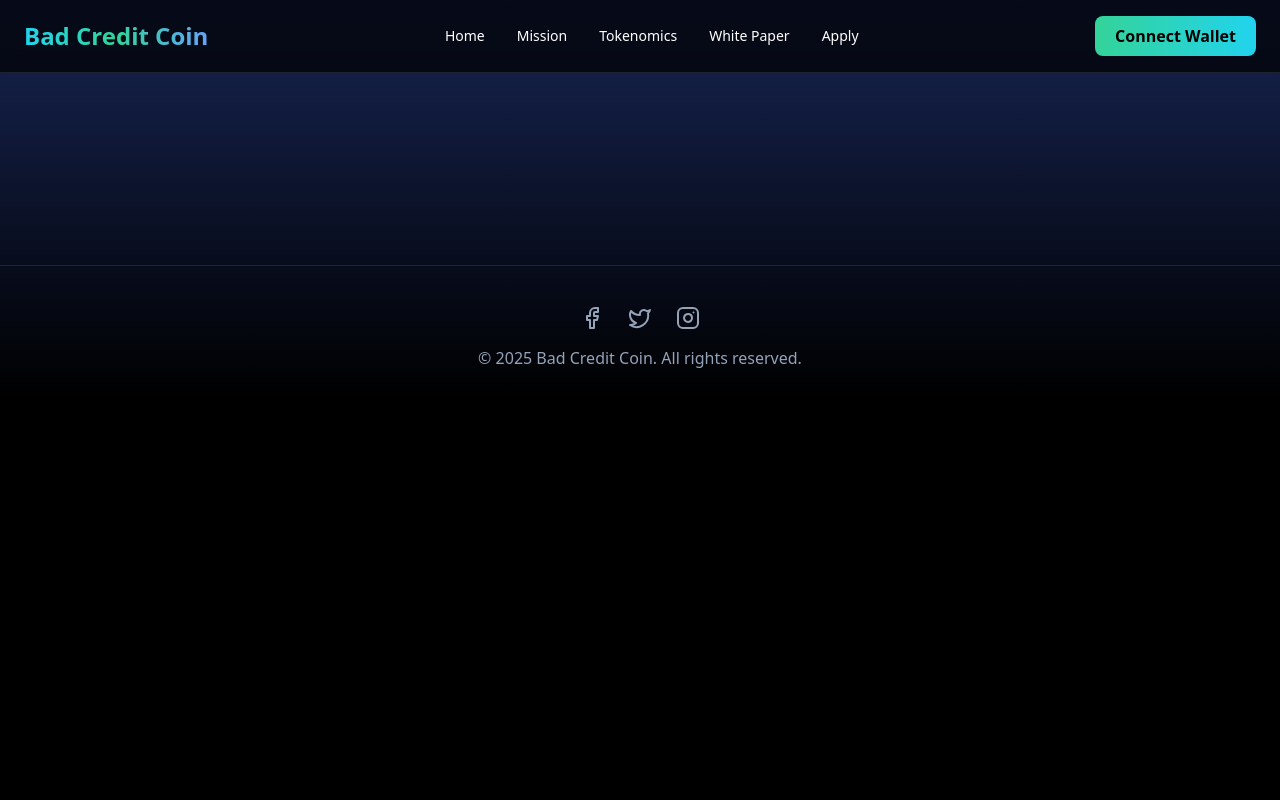
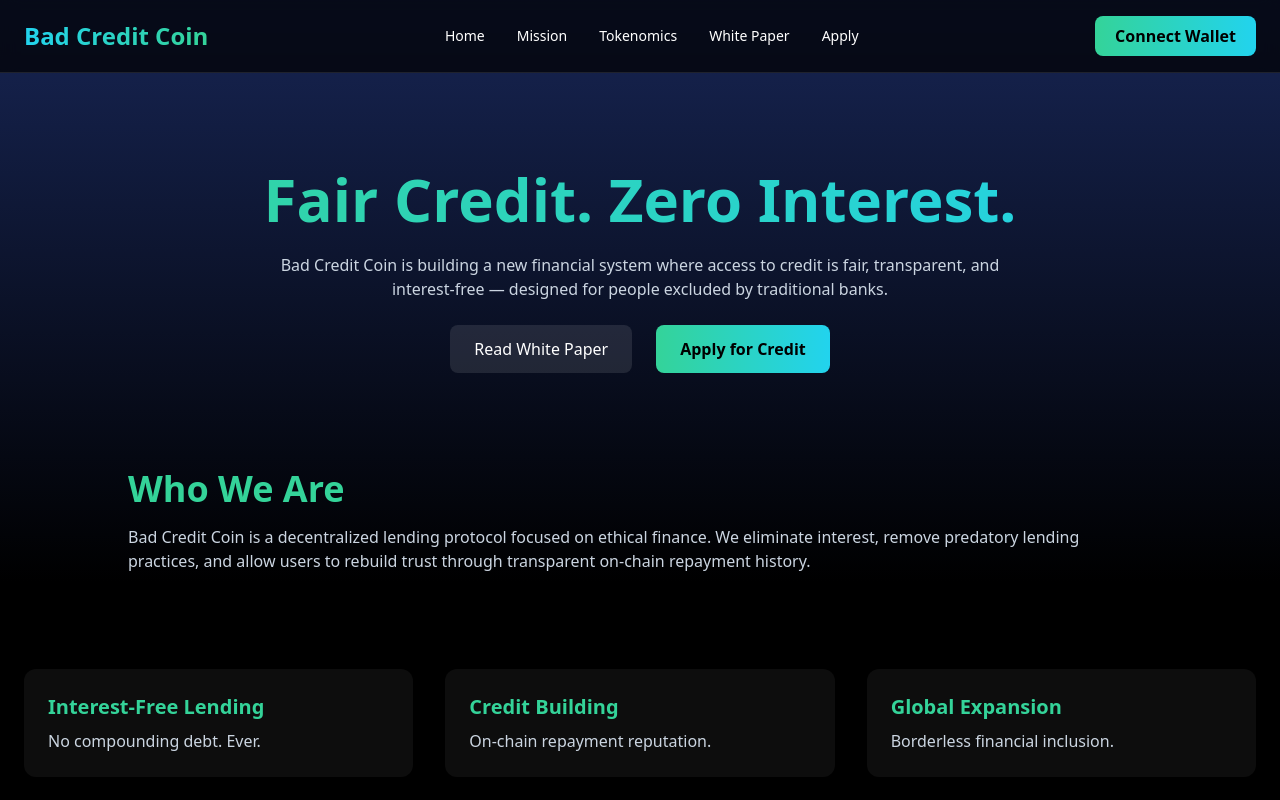
Before and after one commit to jahangirchoudhry1978-star/bad-credit-coin, a React (Vite) app: page / in a window 1280 px wide. Shown: the top 800 px of the page. Built offline with nearby package versions, Linux system fonts and the light colour scheme.

Commit message:
Restore home page and add full mission tokenomics whitepaper apply pages

```diff
--- a/src/App.tsx
+++ b/src/App.tsx
@@ -4,12 +4,12 @@ import { Doughnut } from "react-chartjs-2";
 import "chart.js/auto";
 import { Facebook, Twitter, Instagram } from "lucide-react";
 
-type Page = "home" | "mission" | "tokenomics" | "whitepaper" | "apply";
+export default function App() {
+  const [page, setPage] = useState<
+    "home" | "mission" | "tokenomics" | "whitepaper" | "apply"
+  >("home");
 
-export default function App() {
-  const [page, setPage] = useState<Page>("home");
-
-  const Nav = ({ label, p }: { label: string; p: Page }) => (
+  const Nav = ({ label, p }: { label: string; p: typeof page }) => (
     <button
       onClick={() => setPage(p)}
       className="hover:text-emerald-400 transition font-medium"
@@ -18,15 +18,8 @@ export default function App() {
     </button>
   );
 
-  /* ================= TOKENOMICS DATA ================= */
-  const allocationData = {
-    labels: [
-      "Public Distribution",
-      "Lending Pool",
-      "Team",
-      "Marketing",
-      "Reserve",
-    ],
+  const tokenData = {
+    labels: ["Public", "Lending Pool", "Team", "Marketing", "Reserve"],
     datasets: [
       {
         data: [50, 25, 10, 10, 5],
@@ -44,13 +37,12 @@ export default function App() {
 
   return (
     <div className="min-h-screen bg-gradient-to-b from-blue-950 via-black to-black text-white">
-      {/* ================= HEADER ================= */}
-      <header className="sticky top-0 z-50 backdrop-blur bg-black/70 border-b border-white/10">
-        <div className="max-w-7xl mx-auto px-6 py-4 flex items-center justify-between">
-          <div className="text-2xl font-extrabold bg-gradient-to-r from-cyan-400 via-emerald-400 to-blue-400 bg-clip-text text-transparent">
+      {/* HEADER */}
+      <header className="sticky top-0 z-50 bg-black/70 backdrop-blur border-b border-white/10">
+        <div className="max-w-7xl mx-auto px-6 py-4 flex justify-between items-center">
+          <div className="text-2xl font-extrabold bg-gradient-to-r from-cyan-400 to-emerald-400 bg-clip-text text-transparent">
             Bad Credit Coin
           </div>
-
           <nav className="flex gap-8 text-sm">
             <Nav label="Home" p="home" />
             <Nav label="Mission" p="mission" />
@@ -58,7 +50,6 @@ export default function App() {
             <Nav label="White Paper" p="whitepaper" />
             <Nav label="Apply" p="apply" />
           </nav>
-
           <button className="px-5 py-2 rounded-lg bg-gradient-to-r from-emerald-400 to-cyan-400 text-black font-semibold">
             Connect Wallet
           </button>
@@ -66,128 +57,139 @@ export default function App() {
       </header>
 
       <AnimatePresence mode="wait">
-        {/* ================= HOME (UNCHANGED) ================= */}
+        {/* HOME */}
         {page === "home" && (
           <motion.section
             key="home"
             initial={{ opacity: 0, y: 20 }}
             animate={{ opacity: 1, y: 0 }}
             exit={{ opacity: 0 }}
-            className="py-24 px-6 max-w-7xl mx-auto"
+            className="py-24 px-6 max-w-7xl mx-auto space-y-24"
           >
-            {/* 🔒 HOME PAGE CONTENT REMAINS EXACTLY AS YOU HAD IT */}
+            {/* HERO */}
+            <div className="text-center space-y-6">
+              <h1 className="text-6xl font-extrabold bg-gradient-to-r from-emerald-400 to-cyan-400 bg-clip-text text-transparent">
+                Fair Credit. Zero Interest.
+              </h1>
+              <p className="text-slate-300 max-w-3xl mx-auto">
+                Bad Credit Coin is building a new financial system where access
+                to credit is fair, transparent, and interest-free — designed for
+                people excluded by traditional banks.
+              </p>
+              <div className="flex justify-center gap-6 mt-8">
+                <button
+                  onClick={() => setPage("whitepaper")}
+                  className="px-6 py-3 rounded-lg bg-white/10 hover:bg-white/20"
+                >
+                  Read White Paper
+                </button>
+                <button
+                  onClick={() => setPage("apply")}
+                  className="px-6 py-3 rounded-lg bg-gradient-to-r from-emerald-400 to-cyan-400 text-black font-semibold"
+                >
+                  Apply for Credit
+                </button>
+              </div>
+            </div>
+
+            {/* WHO WE ARE */}
+            <div className="max-w-5xl mx-auto space-y-4">
+              <h2 className="text-4xl font-bold text-emerald-400">
+                Who We Are
+              </h2>
+              <p className="text-slate-300">
+                Bad Credit Coin is a decentralized lending protocol focused on
+                ethical finance. We eliminate interest, remove predatory lending
+                practices, and allow users to rebuild trust through transparent
+                on-chain repayment history.
+              </p>
+            </div>
+
+            {/* FEATURES */}
+            <div className="grid md:grid-cols-3 gap-8">
+              {[
+                ["Interest-Free Lending", "No compounding debt. Ever."],
+                ["Credit Building", "On-chain repayment reputation."],
+                ["Global Expansion", "Borderless financial inclusion."],
+              ].map(([title, desc]) => (
+                <div key={title} className="bg-white/5 p-6 rounded-xl">
+                  <h3 className="text-xl font-bold text-emerald-400">
+                    {title}
+                  </h3>
+                  <p className="text-slate-300 mt-2">{desc}</p>
+                </div>
+              ))}
+            </div>
+
+            {/* CTA */}
+            <div className="text-center">
+              <button className="px-8 py-4 rounded-xl bg-gradient-to-r from-emerald-400 to-cyan-400 text-black font-bold">
+                Join the Waitlist
+              </button>
+            </div>
           </motion.section>
         )}
 
-        {/* ================= MISSION ================= */}
+        {/* MISSION */}
         {page === "mission" && (
-          <motion.section
-            key="mission"
-            initial={{ opacity: 0 }}
-            animate={{ opacity: 1 }}
-            exit={{ opacity: 0 }}
-            className="py-24 px-6 max-w-6xl mx-auto space-y-12"
-          >
+          <motion.section className="py-24 px-6 max-w-6xl mx-auto space-y-10">
             <h1 className="text-5xl font-bold text-center text-emerald-400">
               Our Mission
             </h1>
 
-            <div className="grid md:grid-cols-2 gap-8">
-              <div className="bg-white/5 p-6 rounded-xl">
-                <h3 className="text-xl font-bold text-emerald-400">
-                  Financial Inclusion
-                </h3>
-                <p className="text-slate-300 mt-3">
-                  Millions are excluded from traditional finance due to bad
-                  credit or geography. We provide fair access to capital without
-                  discrimination.
-                </p>
+            {[
+              [
+                "Zero-Interest Lending",
+                "We eliminate interest entirely so borrowers know exactly what they owe from day one. No compounding debt, no traps, no exploitation.",
+              ],
+              [
+                "Transparent Monthly Fees",
+                "Clear monthly service fees replace hidden interest and penalties, restoring trust and fairness.",
+              ],
+              [
+                "On-Chain Credit Records",
+                "Every repayment builds a tamper-proof blockchain reputation, enabling higher credit access over time.",
+              ],
+              [
+                "Global Financial Inclusion",
+                "Designed to scale globally, bringing ethical finance to underserved populations worldwide.",
+              ],
+            ].map(([title, desc]) => (
+              <div key={title} className="bg-white/5 p-6 rounded-xl">
+                <h3 className="text-xl font-bold text-emerald-400">{title}</h3>
+                <p className="text-slate-300 mt-3">{desc}</p>
               </div>
+            ))}
+          </motion.section>
+        )}
 
-              <div className="bg-white/5 p-6 rounded-xl">
-                <h3 className="text-xl font-bold text-emerald-400">
-                  Zero Interest Lending
-                </h3>
-                <p className="text-slate-300 mt-3">
-                  Borrowers repay exactly what they borrow — no interest, no
-                  compounding debt, no traps.
-                </p>
-              </div>
-
-              <div className="bg-white/5 p-6 rounded-xl">
-                <h3 className="text-xl font-bold text-emerald-400">
-                  On-Chain Trust
-                </h3>
-                <p className="text-slate-300 mt-3">
-                  Creditworthiness is built transparently through on-chain
-                  repayment history, not opaque credit bureaus.
-                </p>
-              </div>
-
-              <div className="bg-white/5 p-6 rounded-xl">
-                <h3 className="text-xl font-bold text-emerald-400">
-                  Global Expansion
-                </h3>
-                <p className="text-slate-300 mt-3">
-                  Borderless ethical finance for underserved communities
-                  worldwide.
-                </p>
-              </div>
+        {/* TOKENOMICS */}
+        {page === "tokenomics" && (
+          <motion.section className="py-24 px-6 max-w-6xl mx-auto space-y-10">
+            <h1 className="text-5xl font-bold text-center text-emerald-400">
+              Tokenomics
+            </h1>
+            <p className="text-slate-300 max-w-4xl mx-auto text-center">
+              The Bad Credit Coin token supply is fixed and designed to support
+              sustainable lending, platform growth, and long-term ecosystem
+              stability.
+            </p>
+            <div className="max-w-md mx-auto">
+              <Doughnut data={tokenData} />
             </div>
           </motion.section>
         )}
 
-        {/* ================= TOKENOMICS ================= */}
-        {page === "tokenomics" && (
-          <motion.section
-            key="tokenomics"
-            initial={{ opacity: 0 }}
-            animate={{ opacity: 1 }}
-            exit={{ opacity: 0 }}
-            className="py-24 px-6 max-w-6xl mx-auto space-y-10"
-          >
-            <h1 className="text-5xl font-bold text-center text-emerald-400">
-              Tokenomics
-            </h1>
-
-            <p className="text-slate-300 text-center max-w-4xl mx-auto">
-              Fixed supply designed to support sustainable zero-interest
-              lending, governance, and ecosystem growth.
-            </p>
-
-            <div className="max-w-md mx-auto">
-              <Doughnut data={allocationData} />
-            </div>
-          </motion.section>
-        )}
-
-        {/* ================= WHITE PAPER ================= */}
+        {/* WHITE PAPER */}
         {page === "whitepaper" && (
-          <motion.section
-            key="whitepaper"
-            initial={{ opacity: 0 }}
-            animate={{ opacity: 1 }}
-            exit={{ opacity: 0 }}
-            className="py-24 px-6 max-w-5xl mx-auto space-y-8"
-          >
+          <motion.section className="py-24 px-6 max-w-5xl mx-auto space-y-8">
             <h1 className="text-5xl font-bold text-center text-emerald-400">
               White Paper
             </h1>
-
-            <h3 className="text-xl font-bold text-emerald-400">Roadmap</h3>
-
-            <ul className="space-y-4 text-slate-300">
-              <li>
-                <strong>Phase 1:</strong> Platform launch & early users
-              </li>
-              <li>
-                <strong>Phase 2:</strong> DAO governance & decentralization
-              </li>
-              <li>
-                <strong>Phase 3:</strong> Global scaling & partnerships
-              </li>
-            </ul>
-
+            <p className="text-slate-300">
+              This white paper outlines the protocol design, governance model,
+              lending mechanics, and long-term roadmap for Bad Credit Coin.
+            </p>
             <a
               href="/Bad-Credit-Coin-Whitepaper.pdf"
               download
@@ -198,26 +200,26 @@ export default function App() {
           </motion.section>
         )}
 
-        {/* ================= APPLY ================= */}
+        {/* APPLY */}
         {page === "apply" && (
-          <motion.section
-            key="apply"
-            initial={{ opacity: 0 }}
-            animate={{ opacity: 1 }}
-            exit={{ opacity: 0 }}
-            className="py-24 px-6 max-w-3xl mx-auto space-y-6"
-          >
+          <motion.section className="py-24 px-6 max-w-3xl mx-auto space-y-6">
             <h1 className="text-4xl font-bold text-center text-emerald-400">
               Apply for Credit
             </h1>
-
             <form className="space-y-4">
-              <input className="w-full p-3 rounded bg-black/40 border border-white/10" placeholder="Full Name" />
-              <input className="w-full p-3 rounded bg-black/40 border border-white/10" placeholder="Email Address" />
-              <input className="w-full p-3 rounded bg-black/40 border border-white/10" placeholder="Country" />
-              <input className="w-full p-3 rounded bg-black/40 border border-white/10" placeholder="Wallet Address" />
-              <input className="w-full p-3 rounded bg-black/40 border border-white/10" placeholder="Requested Amount" />
-
+              {[
+                "Full Name",
+                "Email",
+                "Country",
+                "Wallet Address",
+                "Requested Amount",
+              ].map((p) => (
+                <input
+                  key={p}
+                  placeholder={p}
+                  className="w-full p-3 rounded bg-black/40 border border-white/10"
+                />
+              ))}
               <button className="w-full py-3 rounded-lg bg-gradient-to-r from-emerald-400 to-cyan-400 text-black font-bold">
                 Submit Application
               </button>
@@ -226,14 +228,16 @@ export default function App() {
         )}
       </AnimatePresence>
 
-      {/* ================= FOOTER ================= */}
-      <footer className="py-10 text-center text-slate-400 border-t border-white/10">
-        <div className="flex justify-center gap-6 mb-4">
+      {/* FOOTER */}
+      <footer className="py-10 border-t border-white/10 text-center space-y-4">
+        <div className="flex justify-center gap-6">
           <Facebook />
           <Twitter />
           <Instagram />
         </div>
-        <p>© {new Date().getFullYear()} Bad Credit Coin. All rights reserved.</p>
+        <p className="text-slate-400 text-sm">
+          © 2025 Bad Credit Coin. All rights reserved.
+        </p>
       </footer>
     </div>
   );
```
